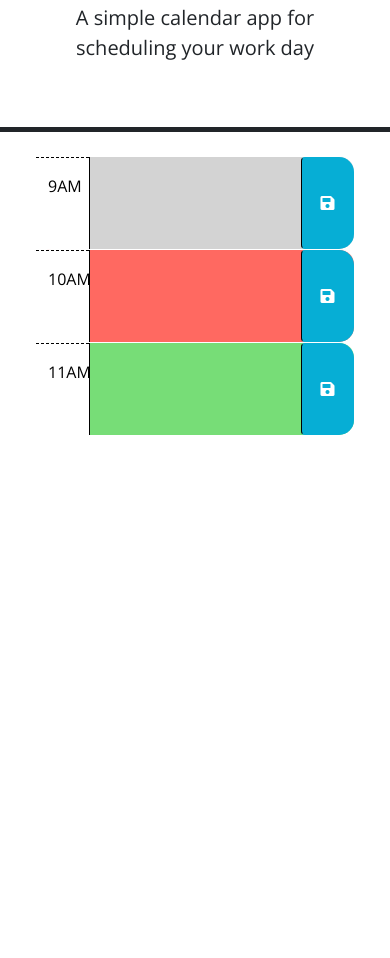
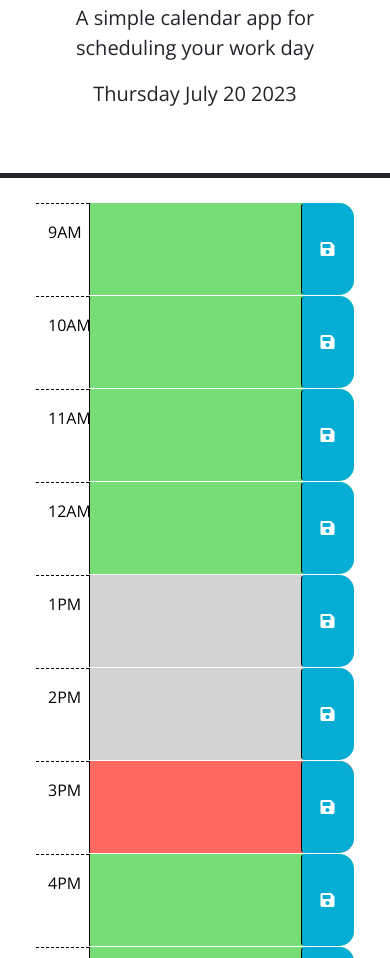
Before and after one commit to Arsalan-K-Ansari/My-Daily-Planner, a plain HTML site: page index.html in a window 390 px wide. Shown: the part 142-1100 px from the top of the page. Before the commit the page ends 844 px from the top, so only its background shows below. Drawn offline with nearby package versions, Linux system fonts and the light colour scheme.

Commit message:
done git commit -m done!
git commit -m done

```diff
--- a/index.html
+++ b/index.html
@@ -40,7 +40,7 @@
         -->
 
       <!-- Example of a past time block. The "past" class adds a gray background color. -->
-      <div id="hour-9" class="row time-block past">
+      <div id="hour-9" class="row time-block">
         <div class="col-2 col-md-1 hour text-center py-3">9AM</div>
         <textarea class="col-8 col-md-10 description" rows="3"> </textarea>
         <button class="btn saveBtn col-2 col-md-1" aria-label="save">
@@ -49,7 +49,7 @@
       </div>
 
       <!-- Example of a a present time block. The "present" class adds a red background color. -->
-      <div id="hour-10" class="row time-block present">
+      <div id="hour-10" class="row time-block">
         <div class="col-2 col-md-1 hour text-center py-3">10AM</div>
         <textarea class="col-8 col-md-10 description" rows="3"> </textarea>
         <button class="btn saveBtn col-2 col-md-1" aria-label="save">
@@ -58,8 +58,50 @@
       </div>
 
       <!-- Example of a future time block. The "future" class adds a green background color. -->
-      <div id="hour-11" class="row time-block future">
+      <div id="hour-11" class="row time-block">
         <div class="col-2 col-md-1 hour text-center py-3">11AM</div>
+        <textarea class="col-8 col-md-10 description" rows="3"> </textarea>
+        <button class="btn saveBtn col-2 col-md-1" aria-label="save">
+          <i class="fas fa-save" aria-hidden="true"></i>
+        </button>
+      </div>
+      <div id="hour-12" class="row time-block">
+        <div class="col-2 col-md-1 hour text-center py-3">12AM</div>
+        <textarea class="col-8 col-md-10 description" rows="3"> </textarea>
+        <button class="btn saveBtn col-2 col-md-1" aria-label="save">
+          <i class="fas fa-save" aria-hidden="true"></i>
+        </button>
+      </div>
+      <div id="hour-1" class="row time-block">
+        <div class="col-2 col-md-1 hour text-center py-3">1PM</div>
+        <textarea class="col-8 col-md-10 description" rows="3"> </textarea>
+        <button class="btn saveBtn col-2 col-md-1" aria-label="save">
+          <i class="fas fa-save" aria-hidden="true"></i>
+        </button>
+      </div>
+      <div id="hour-2" class="row time-block">
+        <div class="col-2 col-md-1 hour text-center py-3">2PM</div>
+        <textarea class="col-8 col-md-10 description" rows="3"> </textarea>
+        <button class="btn saveBtn col-2 col-md-1" aria-label="save">
+          <i class="fas fa-save" aria-hidden="true"></i>
+        </button>
+      </div>
+      <div id="hour-3" class="row time-block">
+        <div class="col-2 col-md-1 hour text-center py-3">3PM</div>
+        <textarea class="col-8 col-md-10 description" rows="3"> </textarea>
+        <button class="btn saveBtn col-2 col-md-1" aria-label="save">
+          <i class="fas fa-save" aria-hidden="true"></i>
+        </button>
+      </div>
+      <div id="hour-4" class="row time-block">
+        <div class="col-2 col-md-1 hour text-center py-3">4PM</div>
+        <textarea class="col-8 col-md-10 description" rows="3"> </textarea>
+        <button class="btn saveBtn col-2 col-md-1" aria-label="save">
+          <i class="fas fa-save" aria-hidden="true"></i>
+        </button>
+      </div>
+      <div id="hour-5" class="row time-block">
+        <div class="col-2 col-md-1 hour text-center py-3">5PM</div>
         <textarea class="col-8 col-md-10 description" rows="3"> </textarea>
         <button class="btn saveBtn col-2 col-md-1" aria-label="save">
           <i class="fas fa-save" aria-hidden="true"></i>
--- a/script.js
+++ b/script.js
@@ -9,15 +9,65 @@ $(function () {
   // time-block containing the button that was clicked? How might the id be
   // useful when saving the description in local storage?
   //
+  var saveButtonEl = $(".saveBtn");
+  saveButtonEl.on("click", function (event) {
+    localStorage.setItem(
+      "hour" + event.target.closest("div").id,
+      event.target.closest("div").id
+    );
+
+    var actualEventtext = $($(this).prev()[0]).val();
+    localStorage.setItem(
+      "event" + event.target.closest("div").id,
+      actualEventtext
+    );
+  });
+});
 // TODO: Add code to apply the past, present, or future class to each time
 // block by comparing the id to the current hour. HINTS: How can the id
 // attribute of each time-block be used to conditionally add or remove the
 // past, present, and future classes? How can Day.js be used to get the
 // current hour in 24-hour time?
 //
+var hourElement = $('[id^="hour-"]');
+var currentHour = dayjs().hour();
+hourElement.each(function () {
+  var diffFromCurrentHour = dayjs(parseInt(this.id.replace("hour-", ""))).diff(
+    currentHour
+  );
+  if (diffFromCurrentHour === 0) {
+    $(this).addClass("present");
+  } else if (diffFromCurrentHour > 0) {
+    $(this).addClass("future");
+  } else {
+    $(this).addClass("past");
+  }
+});
 // TODO: Add code to get any user input that was saved in localStorage and set
 // the values of the corresponding textarea elements. HINT: How can the id
 // attribute of each time-block be used to do this?
 //
+function getLocalStorageValues() {
+  hourElement.each(function () {
+    var hourID = localStorage.getItem("hour" + $(this).attr("id"));
+    var hourElementID = $(this).attr("id");
+    if (hourElementID === hourID) {
+      console.log(localStorage.getItem("event"));
+      //find related description event and insert text
+      $(this)
+        .find(".description")
+        .text(localStorage.getItem("event" + $(this).attr("id")));
+    }
+  });
+}
 // TODO: Add code to display the current date in the header of the page.
-});
+function getDate() {
+  var currentDate = dayjs().format("dddd MMMM DD YYYY");
+  console.log(currentDate);
+  //put this current date into currentDay ID
+  var currentDayEl = $("#currentDay");
+  currentDayEl.text(currentDate);
+}
+
+getDate();
+getLocalStorageValues();
```
Also changed, not shown: Screenshot.png (added), 1 other file. Lines whose indentation alone changed are shown as unchanged.
